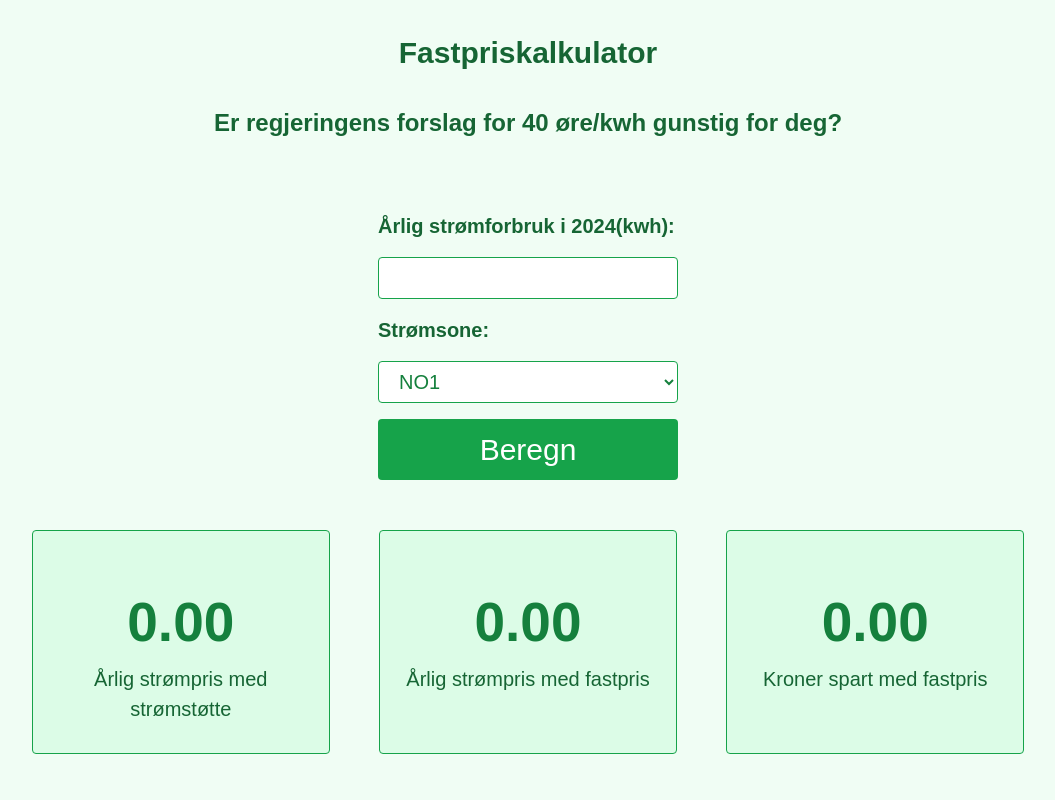
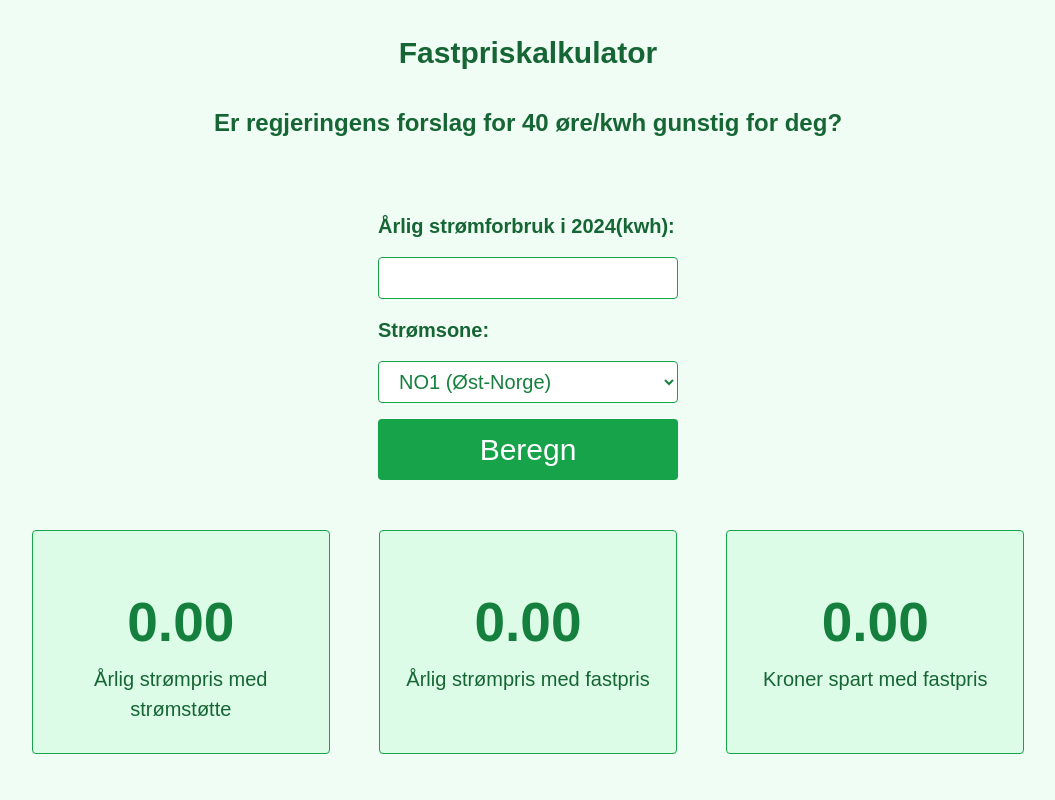
Before and after one commit to Toshken21/40orestrom, a Next.js app: page / in a window 1280 px wide. Shown: the top 800 px of the page, without its empty margins (112-1167 px from the left). Built offline with nearby package versions, Linux system fonts and the light colour scheme.

Commit message:
Make regions more clear

```diff
--- a/app/components/form.tsx
+++ b/app/components/form.tsx
@@ -299,11 +299,11 @@ export default function Form() {
             value={electricityZone}
             onChange={handleElectricityZone}
           >
-            <option value={"NO1"}>NO1</option>
-            <option value={"NO2"}>NO2</option>
-            <option value={"NO3"}>NO3</option>
-            <option value={"NO4"}>NO4</option>
-            <option value={"NO5"}>NO5</option>
+            <option value={"NO1"}>NO1 (Øst-Norge)</option>
+            <option value={"NO2"}>NO2 (Sør-Norge)</option>
+            <option value={"NO3"}>NO3 (Midt-Norge)</option>
+            <option value={"NO4"}>NO4 (Nord-Norge)</option>
+            <option value={"NO5"}>NO5 (Vest-Norge)</option>
           </select>
 
           <button
```
